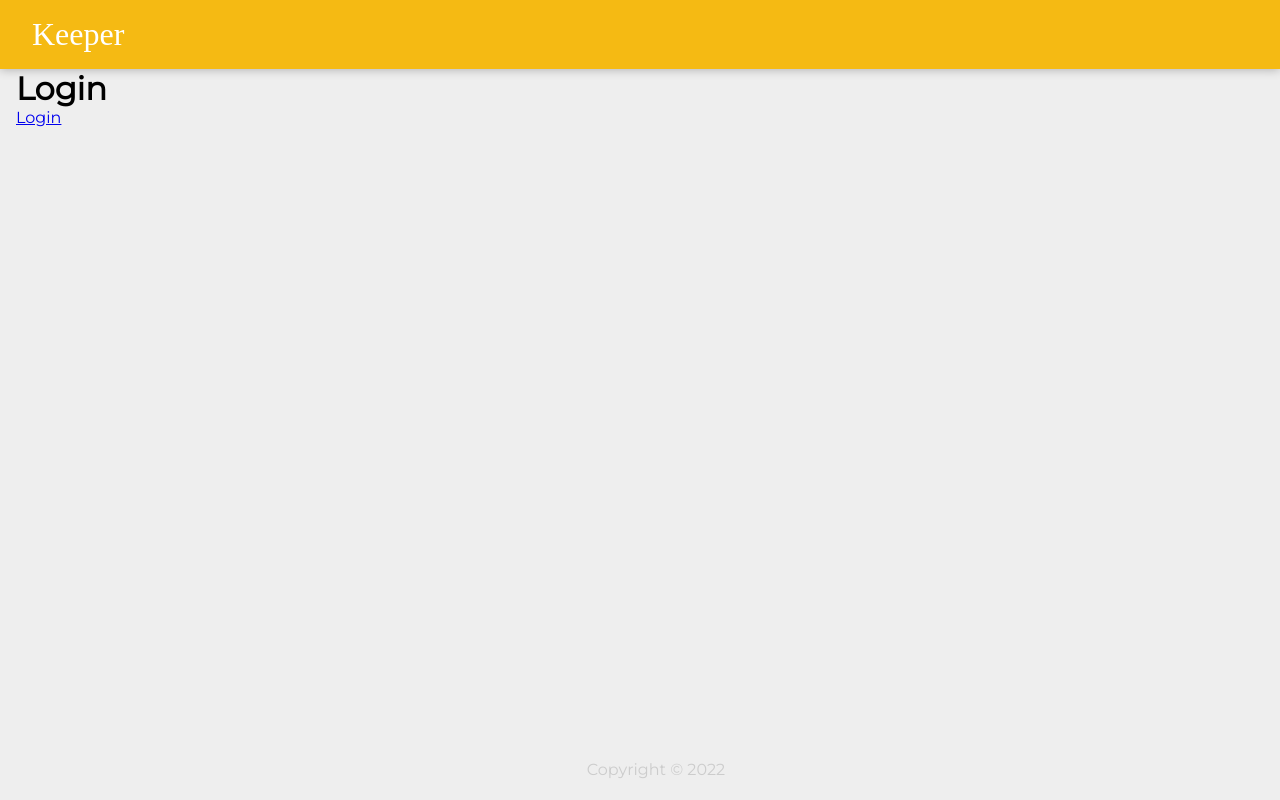
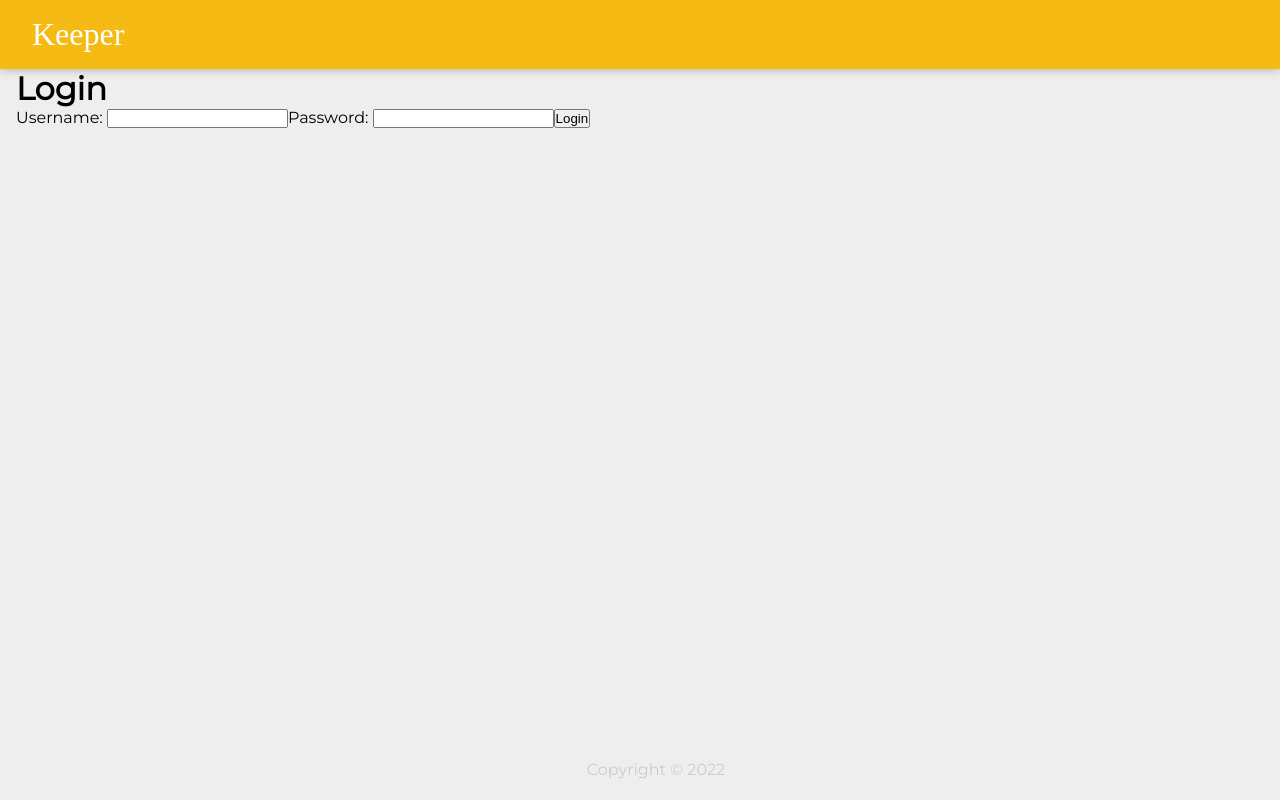
Before and after one commit to czhexg/keeper-react-app, a React (Create React App) app: page /login in a window 1280 px wide. Built offline with nearby package versions, Linux system fonts and the light colour scheme; a web font is replaced by a local one.

Commit message:
add addNote to db functionality

```diff
--- a/src/components/Auth/Login.jsx
+++ b/src/components/Auth/Login.jsx
@@ -1,12 +1,59 @@
-import React from "react";
-import { Link } from "react-router-dom";
+import React, { useState } from "react";
+import { useNavigate } from "react-router-dom";
+import Cookies from "js-cookie";
 
 function Login() {
+    const [username, setUsername] = useState();
+    const [password, setPassword] = useState();
+    const navigate = useNavigate();
+
+    function handleSubmit(event) {
+        event.preventDefault();
+
+        fetch("/api/login", {
+            method: "POST",
+            headers: {
+                "Content-Type": "application/json",
+            },
+            body: JSON.stringify({
+                username: username,
+                password: password,
+            }),
+        })
+            .then((response) => {
+                return response.json();
+            })
+            .then(() => {
+                Cookies.set("username", username);
+                navigate("/main");
+            })
+            .catch((err) => {
+                console.log(err);
+            });
+    }
+
     return (
         <div>
             <h1>Login</h1>
-
-            <Link to="/Main">Login</Link>
+            <form onSubmit={handleSubmit}>
+                <label htmlFor="username">Username: </label>
+                <input
+                    type="text"
+                    name="username"
+                    onChange={(event) => {
+                        setUsername(event.target.value);
+                    }}
+                />
+                <label htmlFor="password">Password: </label>
+                <input
+                    type="password"
+                    name="password"
+                    onChange={(event) => {
+                        setPassword(event.target.value);
+                    }}
+                />
+                <button type="submit">Login</button>
+            </form>
         </div>
     );
 }
--- a/src/components/Boilerplates/Header.jsx
+++ b/src/components/Boilerplates/Header.jsx
@@ -4,6 +4,7 @@ function Header() {
     return (
         <header>
             <h1>Keeper</h1>
+            {/* <button>Logout</button> */}
         </header>
     );
 }
--- a/src/components/Main/Main.jsx
+++ b/src/components/Main/Main.jsx
@@ -1,15 +1,16 @@
 import Cookies from "js-cookie";
-import React, { useState, useEffect } from "react";
+import React, { useState, useEffect, useMemo } from "react";
 import { useNavigate } from "react-router-dom";
 import CreateArea from "./CreateArea";
 import ShowNotes from "./ShowNotes";
 
 function Main() {
+    const [newNote, setNewNote] = useState({});
     const [notes, setNotes] = useState([]);
     const navigate = useNavigate();
+    const username = Cookies.get("username");
 
     useEffect(() => {
-        const username = Cookies.get("username");
         // fetch("/api/test")
         fetch(`/api/${username}/notes`)
             .then((response) => {
@@ -24,7 +25,7 @@ function Main() {
                 }
             })
             .then((fetchNotes) => {
-                console.log(fetchNotes);
+                // console.log(fetchNotes);
                 setNotes(fetchNotes);
             })
             .catch((err) => {
@@ -32,15 +33,39 @@ function Main() {
             });
     }, []);
 
+    useEffect(() => {
+        fetch(`/api/${username}/notes`, {
+            method: "PATCH",
+            headers: {
+                "Content-Type": "application/json",
+            },
+            body: JSON.stringify({
+                newNote: newNote,
+            }),
+        })
+            .then((response) => {
+                console.log("fetch put");
+                if (response.status === 403) {
+                    navigate("/login");
+                }
+                return response.json();
+            })
+            .catch((err) => {
+                console.log(err);
+            });
+    }, [newNote]);
+
     function addNote(title, content) {
-        const newNote = {
+        console.log("addnote func");
+        setNewNote({
             key: notes.length + 1,
             title: title,
             content: content,
-        };
+        });
         setNotes((prevNotes) => {
             return [...prevNotes, newNote];
         });
+        console.log(notes);
     }
 
     function deleteNote(key) {
@@ -49,9 +74,9 @@ function Main() {
                 return note.key !== key;
             });
         });
-        // console.log(key);
     }
 
+    console.log(notes);
     return (
         <div>
             <CreateArea addNote={addNote} />
```
Also changed, not shown: server.js (+28 -2 lines), src/components/Auth/Register.jsx (+0 -7 lines).
